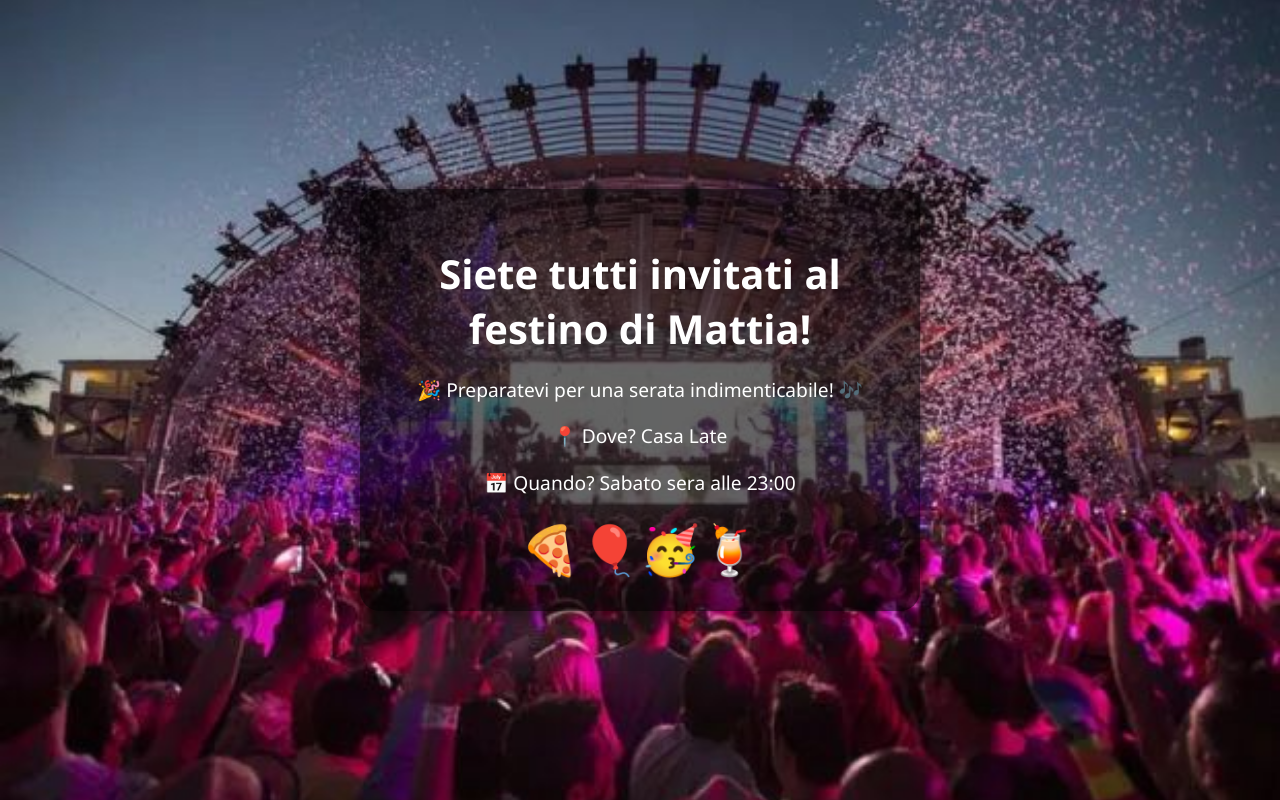
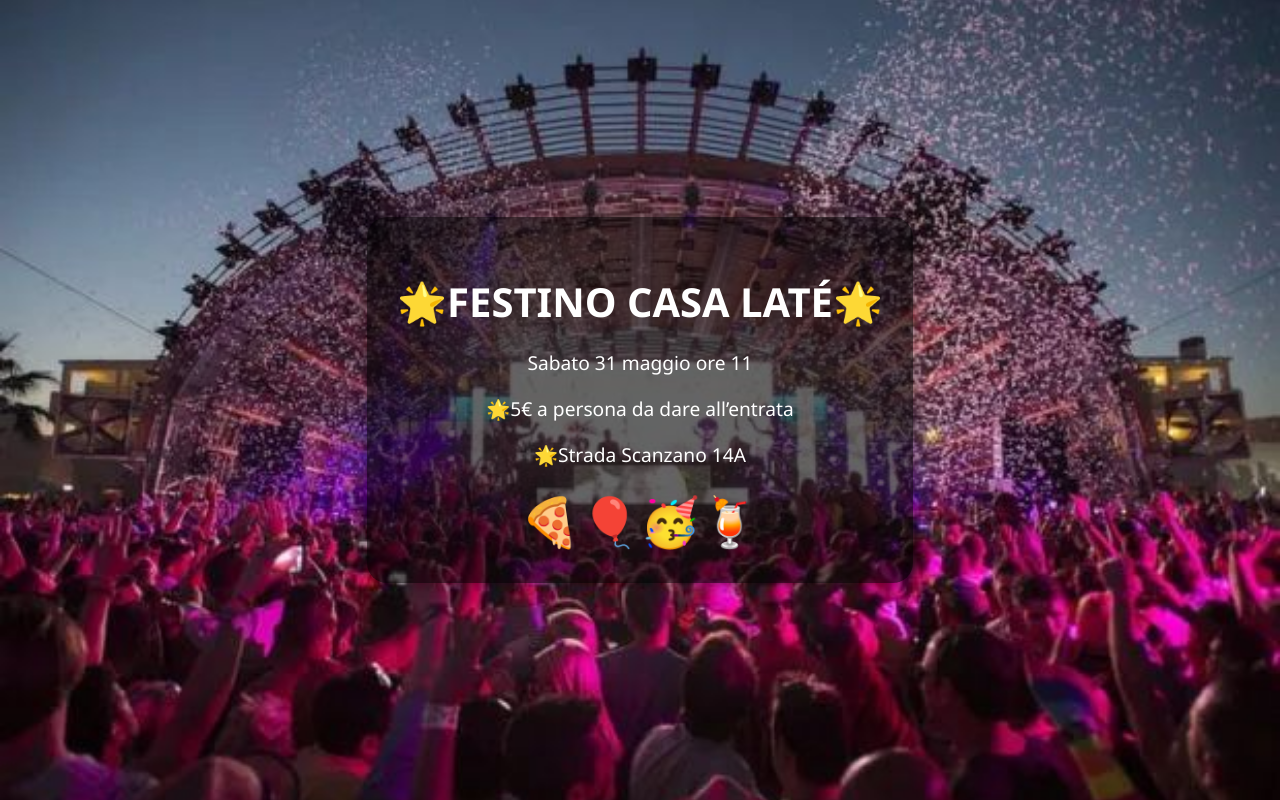
Before and after one commit to melox9000/festino, a plain HTML site: page index.html in a window 1280 px wide. Drawn offline with Linux system fonts and the light colour scheme.

Commit message:
modifiche scritte

```diff
--- a/index.html
+++ b/index.html
@@ -45,10 +45,10 @@
 </head>
 <body>
   <div class="card">
-    <h1>Siete tutti invitati al festino di Mattia!</h1>
-    <p>🎉 Preparatevi per una serata indimenticabile! 🎶</p>
-    <p>📍 Dove? Casa Late</p>
-    <p>📅 Quando? Sabato sera alle 23:00</p>
+    <h1>🌟FESTINO CASA LATÉ🌟</h1>
+    <p>Sabato 31 maggio ore 11</p>
+    <p>🌟5€  a persona da dare all’entrata</p>
+    <p>🌟Strada Scanzano 14A</p>
     <div class="emoji">🍕🎈🥳🍹</div>
   </div>
 </body>
```
